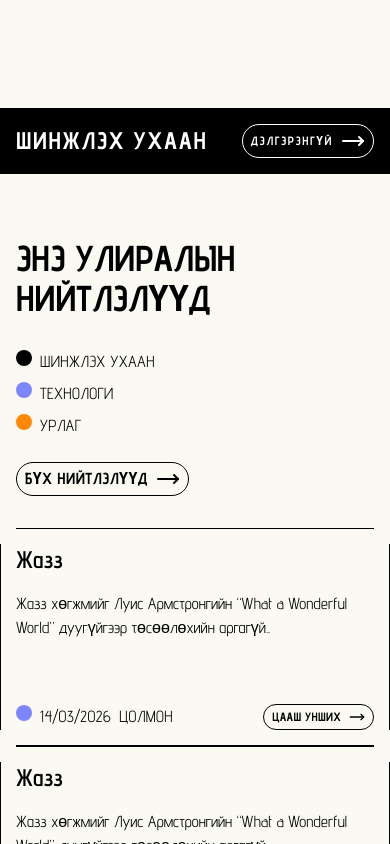
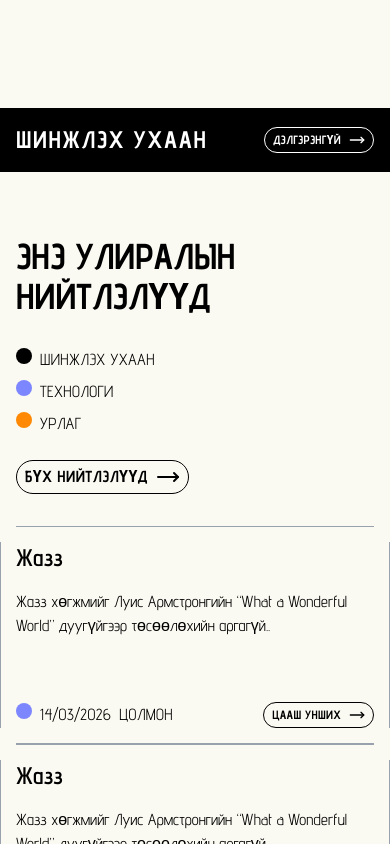
Before and after one commit to egoloprum/uur-new, a Next.js app: page / in a window 390 px wide. Shown: the part 800-1644 px from the top of the page. Built offline with nearby package versions, Linux system fonts and the light colour scheme.

Commit message:
fix: border color

```diff
--- a/src/widgets/footer/Footer.tsx
+++ b/src/widgets/footer/Footer.tsx
@@ -9,13 +9,13 @@ export const Footer = ({}) => {
           <Button
             href="/"
             mode="clear"
-            className="aspect-square text-white w-10! h-10! px-2! border-2 border-white relative"
+            className="aspect-square text-white w-10! h-10! px-2! border-white relative"
           >
             <span className="absolute top-1/2 left-1/2 -translate-1/2">IG</span>
           </Button>
         </div>
       </nav>
-      <hr />
+      <hr className="border-gray-400" />
       <nav>
         <p className="text-sm md:text-xl tracking-wider">
           © 2026 он. Бүх бичвэрүүд зохиогчийн эрхээр хамгаалагдсан. Бичвэр, дүрслэлийг ашиглахдаа
--- a/src/widgets/landing/CurrentSeasonPosts.tsx
+++ b/src/widgets/landing/CurrentSeasonPosts.tsx
@@ -61,8 +61,8 @@ export const CurrentSeasonPostsSection = ({}) => {
             className="text-black p-4 md:p-8 lg:p-12 xl:p-16 flex flex-col gap-16 relative"
             key={post.name + post.author + index}
           >
-            <div className="absolute h-[calc(100%-2rem)] md:h-[calc(100%-4rem)] lg:h-[calc(100%-6rem)] xl:h-[calc(100%-8rem)] w-full border-x top-1/2 -translate-y-1/2 left-0" />
-            <div className="absolute w-[calc(100%-2rem)] md:w-[calc(100%-4rem)] lg:w-[calc(100%-6rem)] xl:w-[calc(100%-8rem)] h-full border-y top-0 -translate-x-1/2 left-1/2" />
+            <div className="absolute h-[calc(100%-2rem)] md:h-[calc(100%-4rem)] lg:h-[calc(100%-6rem)] xl:h-[calc(100%-8rem)] w-full border-x border-gray-400 top-1/2 -translate-y-1/2 left-0" />
+            <div className="absolute w-[calc(100%-2rem)] md:w-[calc(100%-4rem)] lg:w-[calc(100%-6rem)] xl:w-[calc(100%-8rem)] h-full border-y border-gray-400 top-0 -translate-x-1/2 left-1/2" />
             <div className="space-y-4 z-10">
               <h3 className="text-2xl md:text-4xl font-semibold">{post.name}</h3>
               <p className="text-base md:text-xl">{post.description}</p>
--- a/src/widgets/landing/Description.tsx
+++ b/src/widgets/landing/Description.tsx
@@ -4,6 +4,7 @@ import { useRef, useLayoutEffect } from 'react'
 import { gsap } from 'gsap'
 import { ScrollTrigger } from 'gsap/ScrollTrigger'
 import { MoveRight } from 'lucide-react'
+import { Button } from '@/src/shared/components'
 
 gsap.registerPlugin(ScrollTrigger)
 
@@ -75,28 +76,31 @@ export const DescriptionSection = () => {
           <span className="text-2xl sm:text-5xl md:text-6xl lg:text-8xl whitespace-nowrap uppercase">
             Шинжлэх ухаан
           </span>
-          <button className="flex gap-2 items-center px-2 py-1 md:px-4 md:py-2 uppercase hover:bg-white hover:text-black cursor-pointer rounded-full transition-colors border md:border-2 text-xs sm:text-base md:text-xl">
+          <Button
+            mode="clear"
+            className="text-xs sm:text-base md:text-xl text-white border-white hover:bg-white hover:text-black"
+          >
             <span>Дэлгэрэнгүй</span>
-            <MoveRight />
-          </button>
+            <MoveRight className="w-4 h-4 md:w-6 md:h-6" />
+          </Button>
         </li>
         <li className="p-4 md:p-8 lg:p-12 xl:p-16 min-w-screen flex justify-between items-center gap-8">
           <span className="text-2xl sm:text-5xl md:text-6xl lg:text-8xl whitespace-nowrap uppercase">
             Технологи
           </span>
-          <button className="flex gap-2 items-center px-2 py-1 md:px-4 md:py-2 uppercase hover:bg-orange-400 focus:bg-orange-500 cursor-pointer rounded-full transition-colors border md:border-2 text-xs sm:text-base md:text-xl">
+          <Button mode="primary" className="text-xs sm:text-base md:text-xl">
             <span>Дэлгэрэнгүй</span>
-            <MoveRight />
-          </button>
+            <MoveRight className="w-4 h-4 md:w-6 md:h-6" />
+          </Button>
         </li>
         <li className="p-4 md:p-8 lg:p-12 xl:p-16 min-w-screen flex justify-between items-center gap-8">
           <span className="text-2xl sm:text-5xl md:text-6xl lg:text-8xl whitespace-nowrap uppercase">
             Урлаг
           </span>
-          <button className="flex gap-2 items-center px-2 py-1 md:px-4 md:py-2 uppercase hover:bg-indigo-400 focus:bg-indigo-500 cursor-pointer rounded-full transition-colors border md:border-2 text-xs sm:text-base md:text-xl">
+          <Button mode="secondary" className="text-xs sm:text-base md:text-xl">
             <span>Дэлгэрэнгүй</span>
-            <MoveRight />
-          </button>
+            <MoveRight className="w-4 h-4 md:w-6 md:h-6" />
+          </Button>
         </li>
       </ul>
     </div>
--- a/src/widgets/landing/LastSeasonPosts.tsx
+++ b/src/widgets/landing/LastSeasonPosts.tsx
@@ -61,8 +61,8 @@ export const LastSeasonPostsSection = ({}) => {
             className="text-black p-4 md:p-8 lg:p-12 xl:p-16 flex flex-col gap-16 relative"
             key={post.name + post.author + index}
           >
-            <div className="absolute h-[calc(100%-2rem)] md:h-[calc(100%-4rem)] lg:h-[calc(100%-6rem)] xl:h-[calc(100%-8rem)] w-full border-x top-1/2 -translate-y-1/2 left-0" />
-            <div className="absolute w-[calc(100%-2rem)] md:w-[calc(100%-4rem)] lg:w-[calc(100%-6rem)] xl:w-[calc(100%-8rem)] h-full border-y top-0 -translate-x-1/2 left-1/2" />
+            <div className="absolute h-[calc(100%-2rem)] md:h-[calc(100%-4rem)] lg:h-[calc(100%-6rem)] xl:h-[calc(100%-8rem)] w-full border-x border-gray-400 top-1/2 -translate-y-1/2 left-0" />
+            <div className="absolute w-[calc(100%-2rem)] md:w-[calc(100%-4rem)] lg:w-[calc(100%-6rem)] xl:w-[calc(100%-8rem)] h-full border-y border-gray-400 top-0 -translate-x-1/2 left-1/2" />
             <div className="space-y-4 z-10">
               <h3 className="text-2xl md:text-4xl font-semibold">{post.name}</h3>
               <p className="text-base md:text-xl">{post.description}</p>
```
